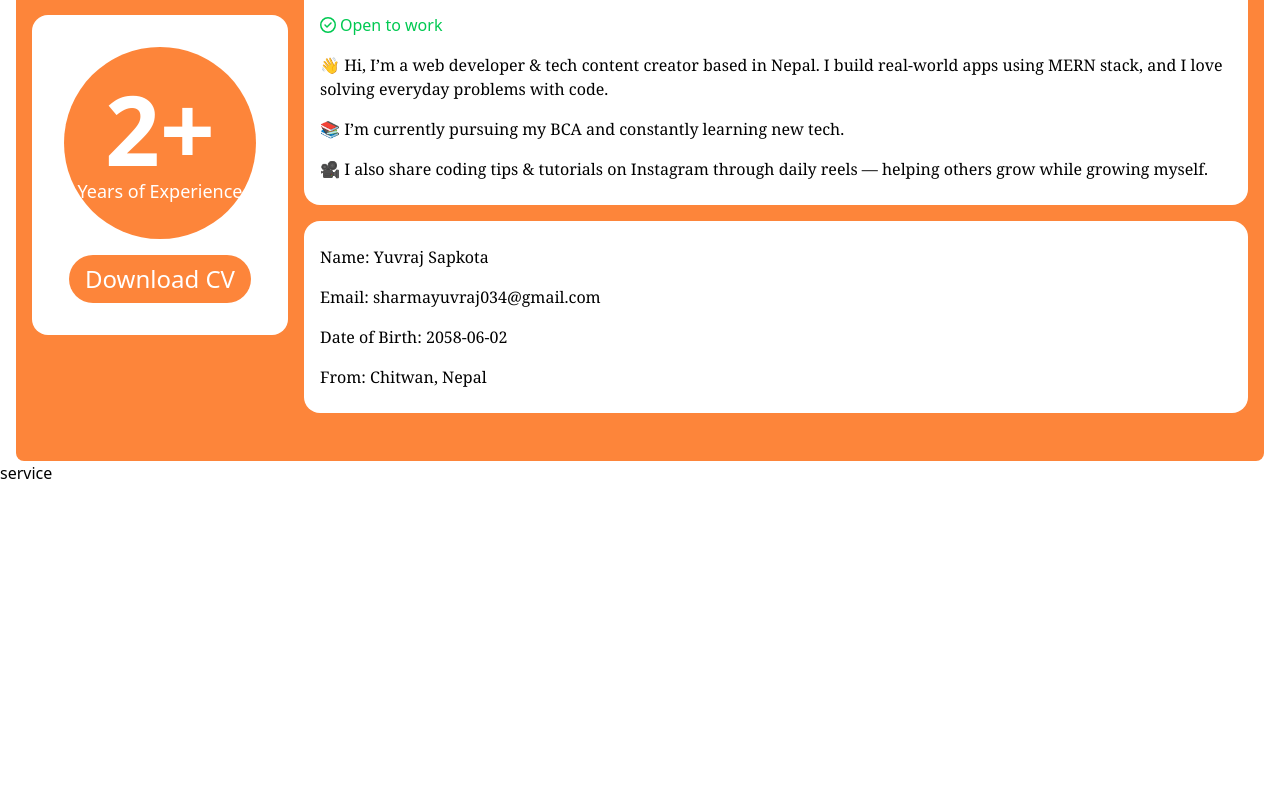
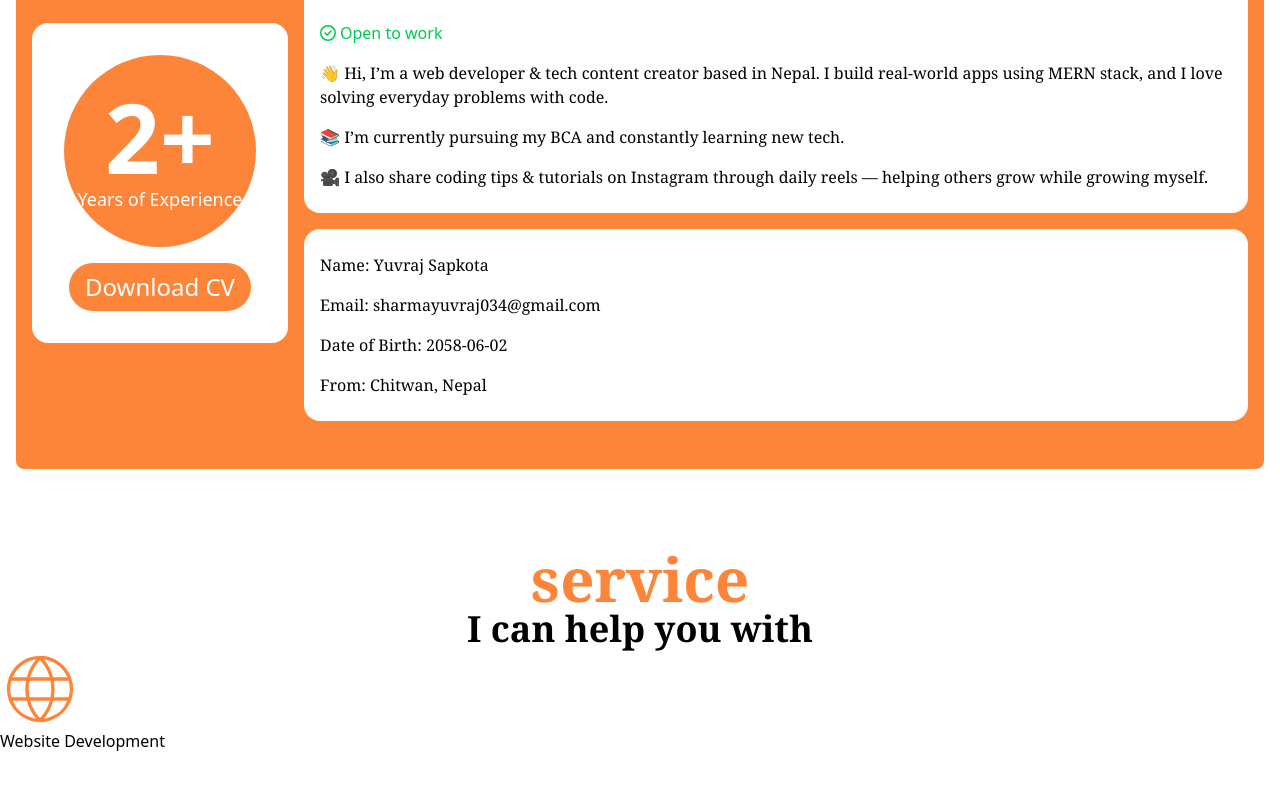
Before and after one commit to yuvraj-sapkota/portfolio, a React (Vite) app in the folder frontend/: page / in a window 1280 px wide. Shown: the part 959-1748 px from the top of the page. Built offline with nearby package versions, Linux system fonts and the light colour scheme.

Commit message:
finishing the about me section

```diff
--- a/frontend/src/components/AboutMe.jsx
+++ b/frontend/src/components/AboutMe.jsx
@@ -3,7 +3,7 @@ import { FaRegCircleCheck } from "react-icons/fa6";
 const AboutMe = () => {
   return (
     <>
-      <div className="max-w-[1300px] mx-auto mt-18 px-4 ">
+      <div className="max-w-[1300px] mx-auto mt-20 px-4 ">
         <div className=" bg-[#FD853A] rounded-lg flex flex-col md:flex-row items-center justify-center gap-4  py-12 px-4">
           <div className="  bg-white rounded-2xl p-4  md:p-8 flex items-center  flex-col gap-4">
             <div className=" bg-[#FD853A] rounded-full w-48 h-48 flex items-center justify-center text-white flex-col">
--- a/frontend/src/components/Service.jsx
+++ b/frontend/src/components/Service.jsx
@@ -1,21 +1,26 @@
+import { CiGlobe } from "react-icons/ci";
 const Service = () => {
   return (
     <>
-      <div>
-        <p>service</p>
+      <div className="max-w-[1300px] mx-auto mt-20">
+        <div>
+          <p className="text-6xl font-bold text-center font-serif text-[#FD853A]">
+            service
+          </p>
+          <p className="text-4xl font-bold text-center font-serif">
+            I can help you with
+          </p>
+
+          <div>
+             <div>
+                <CiGlobe size={80} className="text-[#FD853A]"/>
+<h1>Website Development</h1>
+             </div>
+          </div>
+        </div>
       </div>
 
-
-
-
-
-
-
-
-
-
-
-       <div className="h-96"></div>
+      <div className="h-96"></div>
     </>
   );
 };
```
